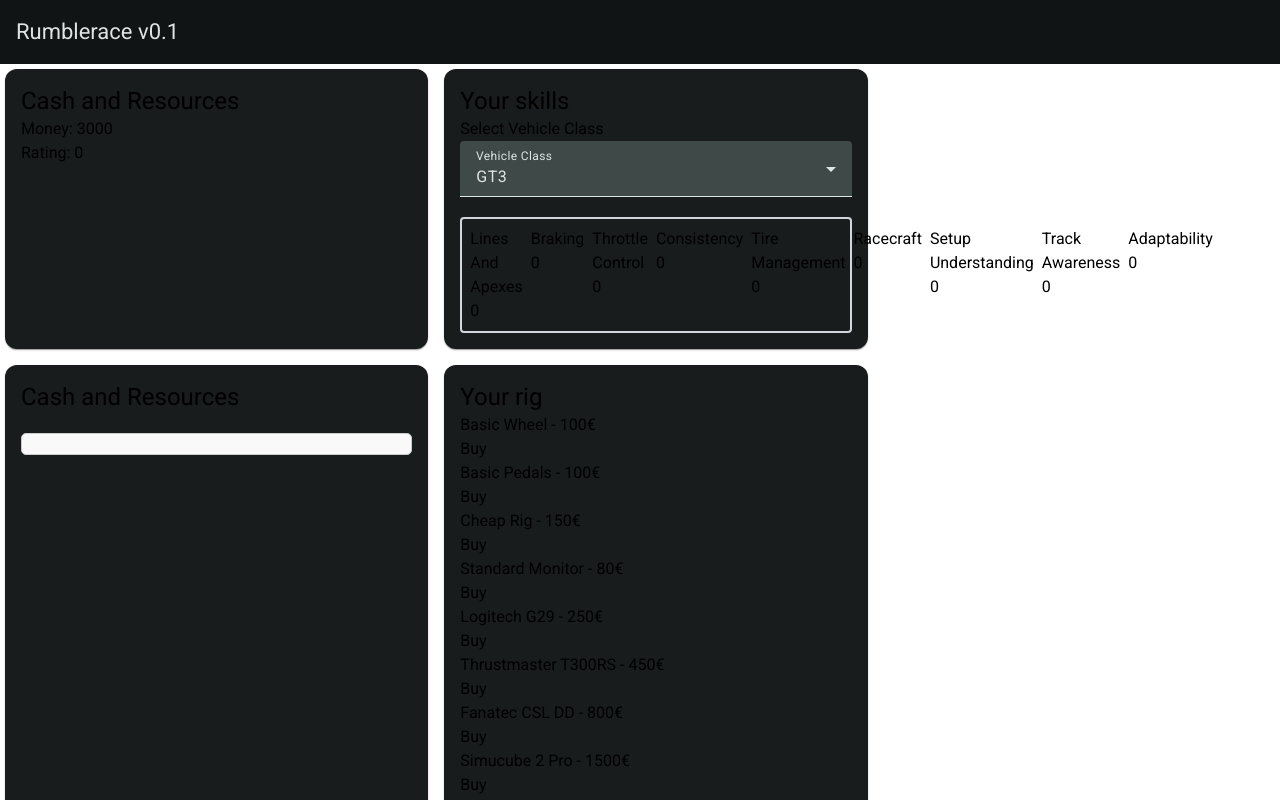
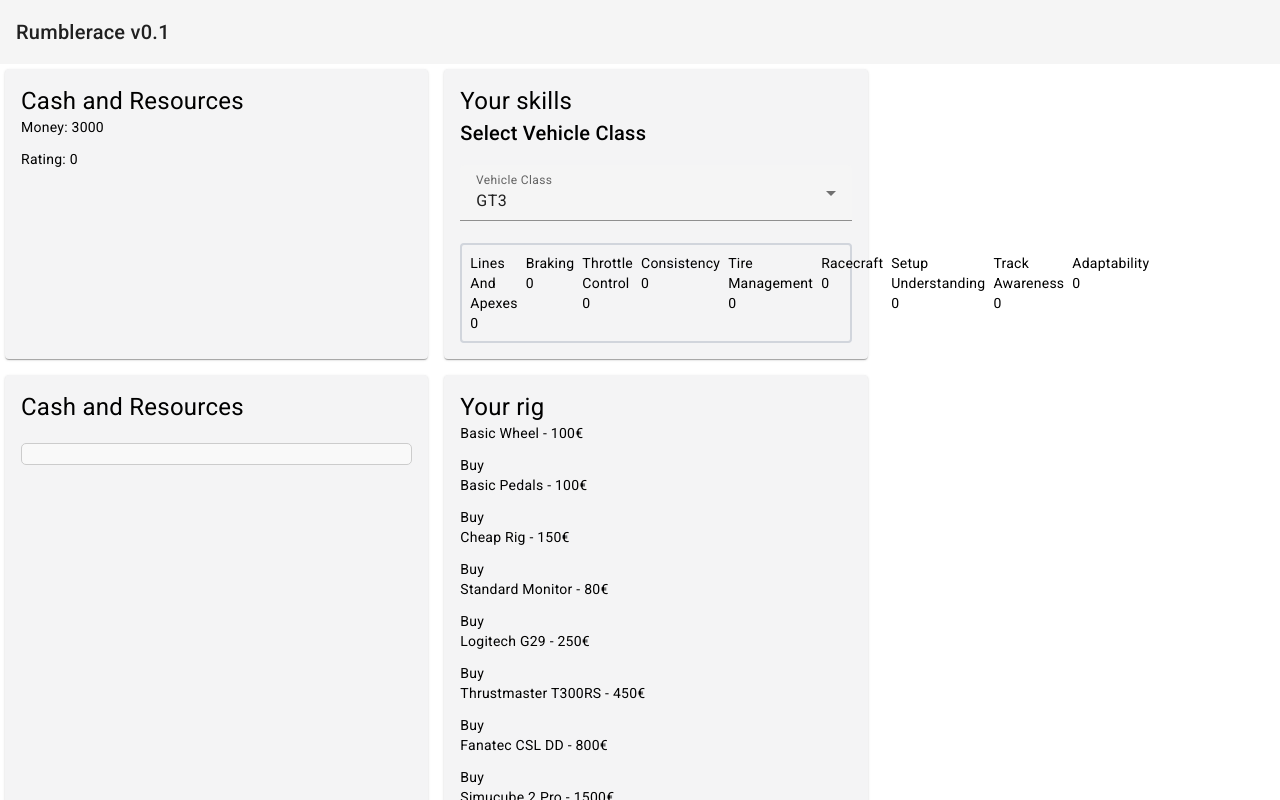
Before and after one commit to wernersbacher/rumblerace, an Angular app: page /main in a window 1280 px wide. Shown: the top 800 px of the page. Built offline with nearby package versions, Linux system fonts and the light colour scheme.

Commit message:
styling the card

```diff
--- a/angular.json
+++ b/angular.json
@@ -25,7 +25,7 @@
               }
             ],
             "styles": [
-              "@angular/material/prebuilt-themes/cyan-orange.css",
+              "@angular/material/prebuilt-themes/deeppurple-amber.css",
               "src/styles.scss"
             ],
             "scripts": []
@@ -81,7 +81,7 @@
               }
             ],
             "styles": [
-              "@angular/material/prebuilt-themes/cyan-orange.css",
+              "@angular/material/prebuilt-themes/deeppurple-amber.css",
               "src/styles.scss"
             ],
             "scripts": []
--- a/src/styles.scss
+++ b/src/styles.scss
@@ -1,4 +1,13 @@
 @use 'tailwindcss' as *;
+@use '@angular/material' as mat;
 
 html, body { height: 100%; }
 body { margin: 0; font-family: Roboto, "Helvetica Neue", sans-serif; }
+
+
+// Customize the entire app. Change :root to your selector if you want to scope the styles.
+:root {
+  @include mat.card-overrides((
+    elevated-container-color: theme('colors.zinc.100'), // Verwende Tailwind-Farben hier
+  ));
+}
```
